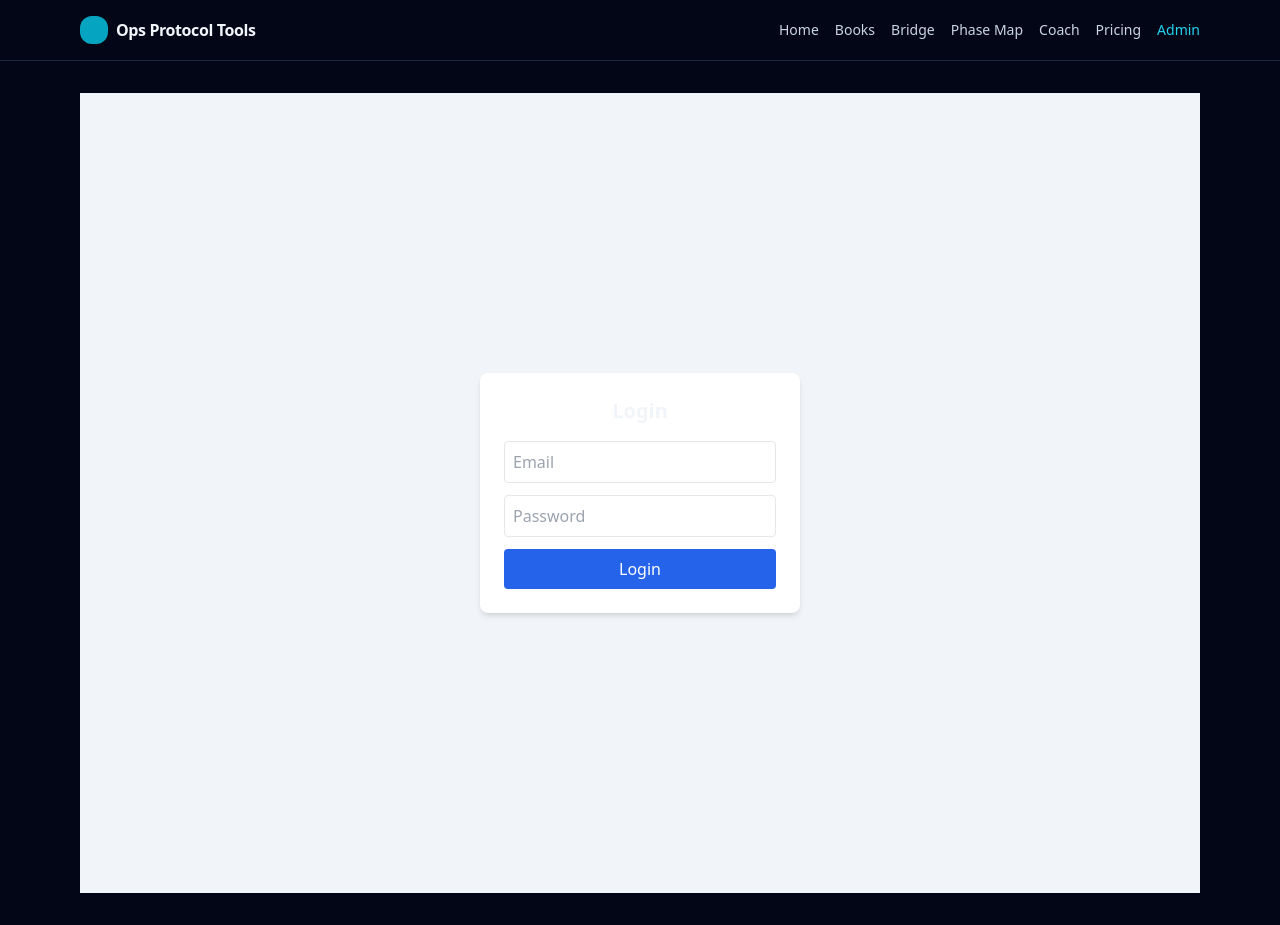
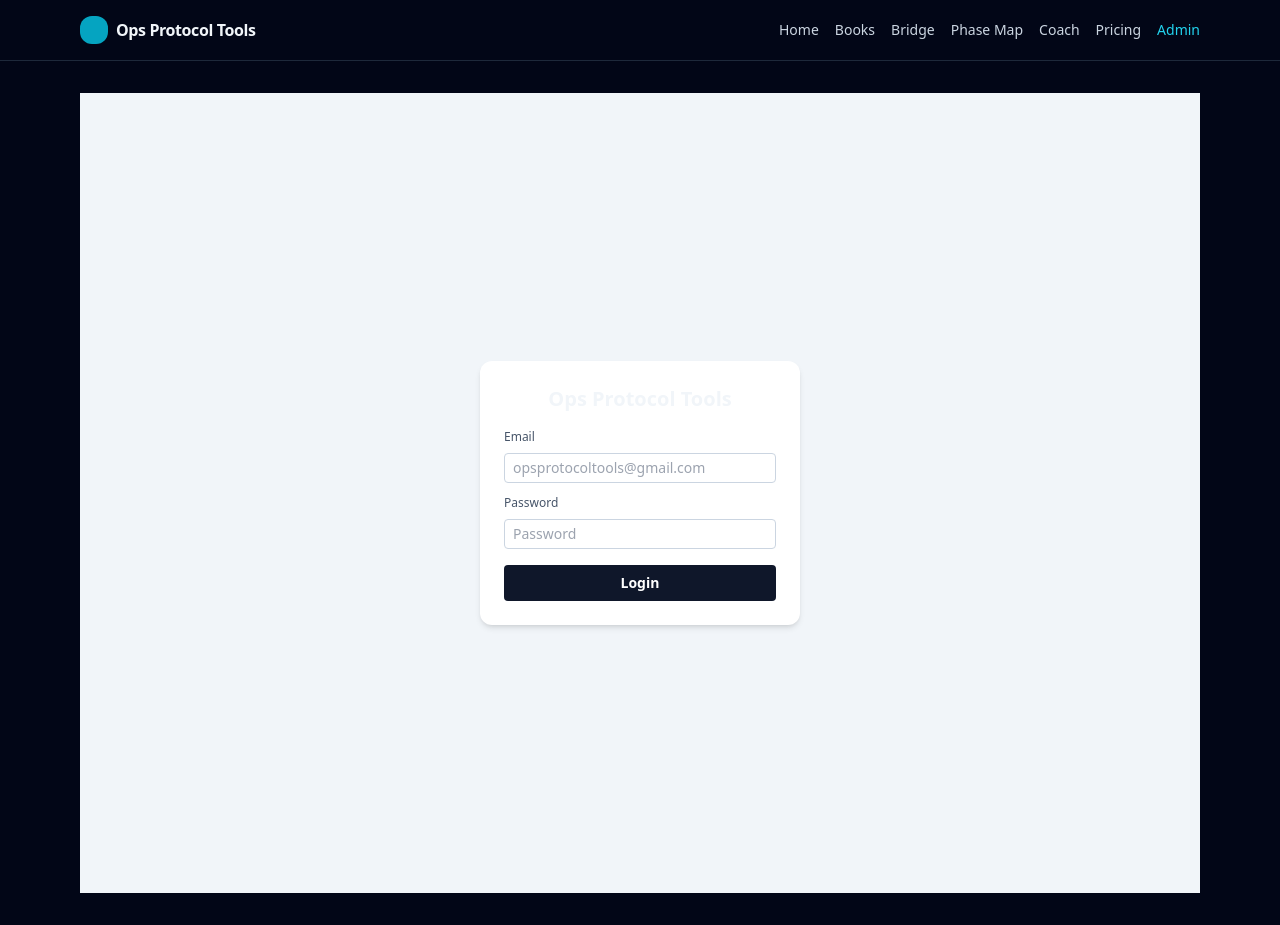
Before and after one commit to opsprotocoltools/opsprotocoltools-site, a Next.js app: page /login in a window 1280 px wide. Built offline with nearby package versions, Linux system fonts and the light colour scheme.

Commit message:
Fix login to use NextAuth credentials signIn

```diff
--- a/app/login/page.tsx
+++ b/app/login/page.tsx
@@ -1,73 +1,93 @@
 "use client";
 
-import { useState, useTransition, FormEvent, Suspense } from "react";
+import { FormEvent, useState, Suspense } from "react";
 import { useRouter, useSearchParams } from "next/navigation";
+import { signIn } from "next-auth/react";
 
 export default function LoginPage() {
   return (
-    <Suspense fallback={<div>Loading login...</div>}>
-      <LoginContent />
+    <Suspense fallback={<div className="min-h-screen flex items-center justify-center">Loading...</div>}>
+      <LoginForm />
     </Suspense>
   );
 }
 
-function LoginContent() {
+function LoginForm() {
   const router = useRouter();
   const searchParams = useSearchParams();
-  const error = searchParams?.get("error");
+  const urlError = searchParams?.get("error");
   const [loading, setLoading] = useState(false);
+  const [localError, setLocalError] = useState<string | null>(null);
 
   async function handleSubmit(e: FormEvent<HTMLFormElement>) {
     e.preventDefault();
     setLoading(true);
+    setLocalError(null);
 
     const form = new FormData(e.currentTarget);
     const email = form.get("email") as string;
     const password = form.get("password") as string;
 
-    const res = await fetch("/api/auth/callback/credentials", {
-      method: "POST",
-      body: JSON.stringify({ email, password }),
-      headers: { "Content-Type": "application/json" },
+    const result = await signIn("credentials", {
+      redirect: false,
+      email,
+      password,
+      callbackUrl: "/admin",
     });
 
     setLoading(false);
 
-    if (res.ok) router.push("/admin");
-    else alert("Login failed");
+    if (result?.ok) {
+      router.push("/admin");
+    } else {
+      setLocalError("Invalid email or password.");
+    }
   }
 
+  const errorMessage = localError || (urlError ? "Invalid email or password." : "");
+
   return (
-    <div className="flex items-center justify-center min-h-screen bg-slate-100">
+    <div className="flex min-h-screen items-center justify-center bg-slate-100">
       <form
         onSubmit={handleSubmit}
-        className="bg-white shadow-md rounded-lg p-6 w-80"
+        className="w-80 rounded-xl bg-white p-6 shadow-md"
       >
-        <h2 className="text-xl font-semibold mb-4 text-center">Login</h2>
+        <h1 className="mb-4 text-center text-xl font-semibold">
+          Ops Protocol Tools
+        </h1>
 
-        {error && (
-          <p className="text-red-600 text-sm text-center mb-2">{error}</p>
+        {errorMessage && (
+          <p className="mb-3 text-center text-xs text-red-600">
+            {errorMessage}
+          </p>
         )}
 
+        <label className="mb-2 block text-xs font-medium text-slate-600">
+          Email
+        </label>
         <input
           name="email"
           type="email"
           required
-          placeholder="Email"
-          className="w-full mb-3 p-2 border rounded"
+          className="mb-3 w-full rounded border border-slate-300 px-2 py-1 text-sm"
+          placeholder="opsprotocoltools@gmail.com"
         />
+
+        <label className="mb-2 block text-xs font-medium text-slate-600">
+          Password
+        </label>
         <input
           name="password"
           type="password"
           required
+          className="mb-4 w-full rounded border border-slate-300 px-2 py-1 text-sm"
           placeholder="Password"
-          className="w-full mb-3 p-2 border rounded"
         />
 
         <button
+          type="submit"
           disabled={loading}
-          type="submit"
-          className="w-full bg-blue-600 text-white py-2 rounded hover:bg-blue-700"
+          className="w-full rounded bg-slate-900 py-2 text-sm font-semibold text-white hover:bg-slate-800 disabled:opacity-60"
         >
           {loading ? "Logging in..." : "Login"}
         </button>
```
